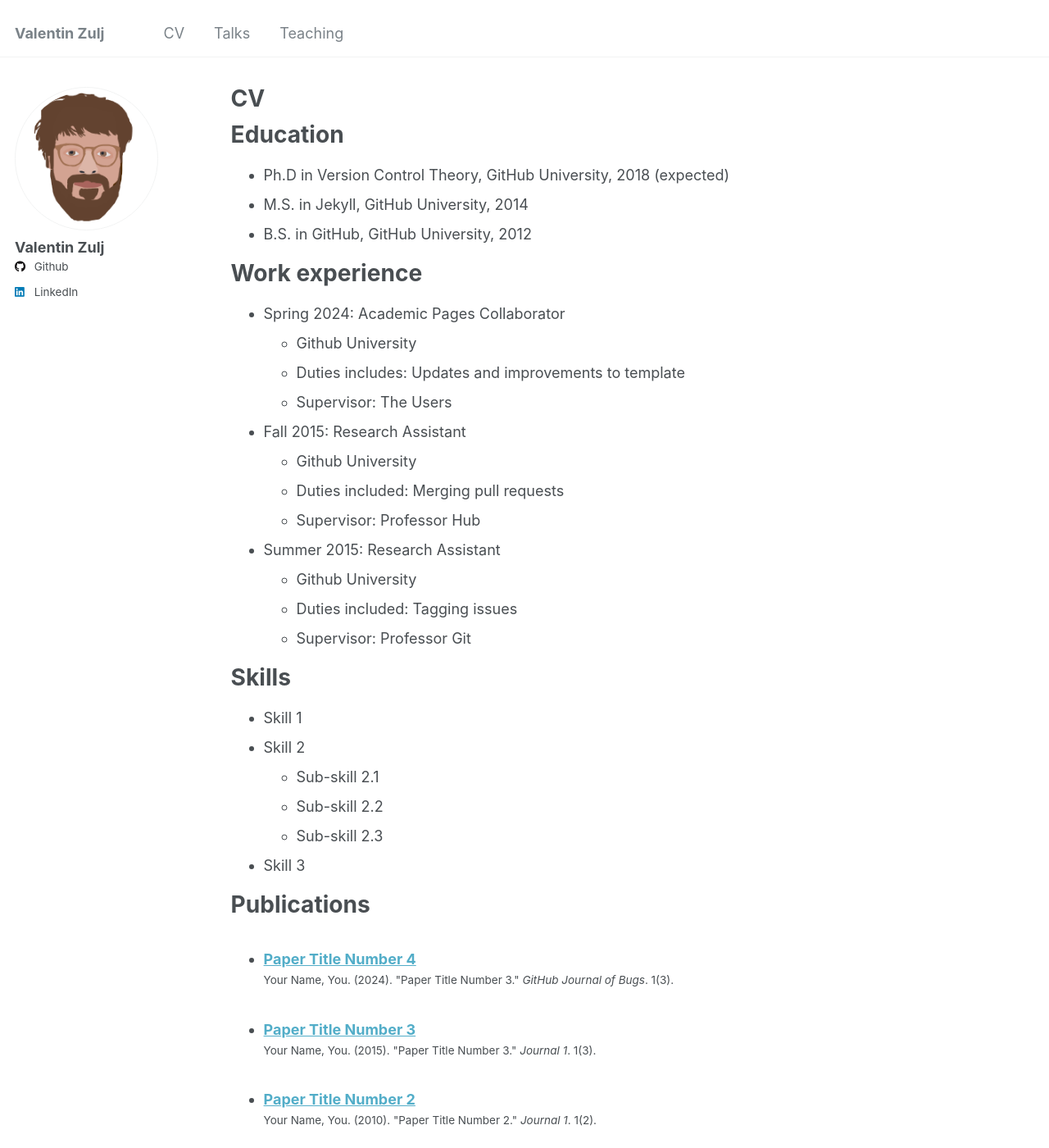
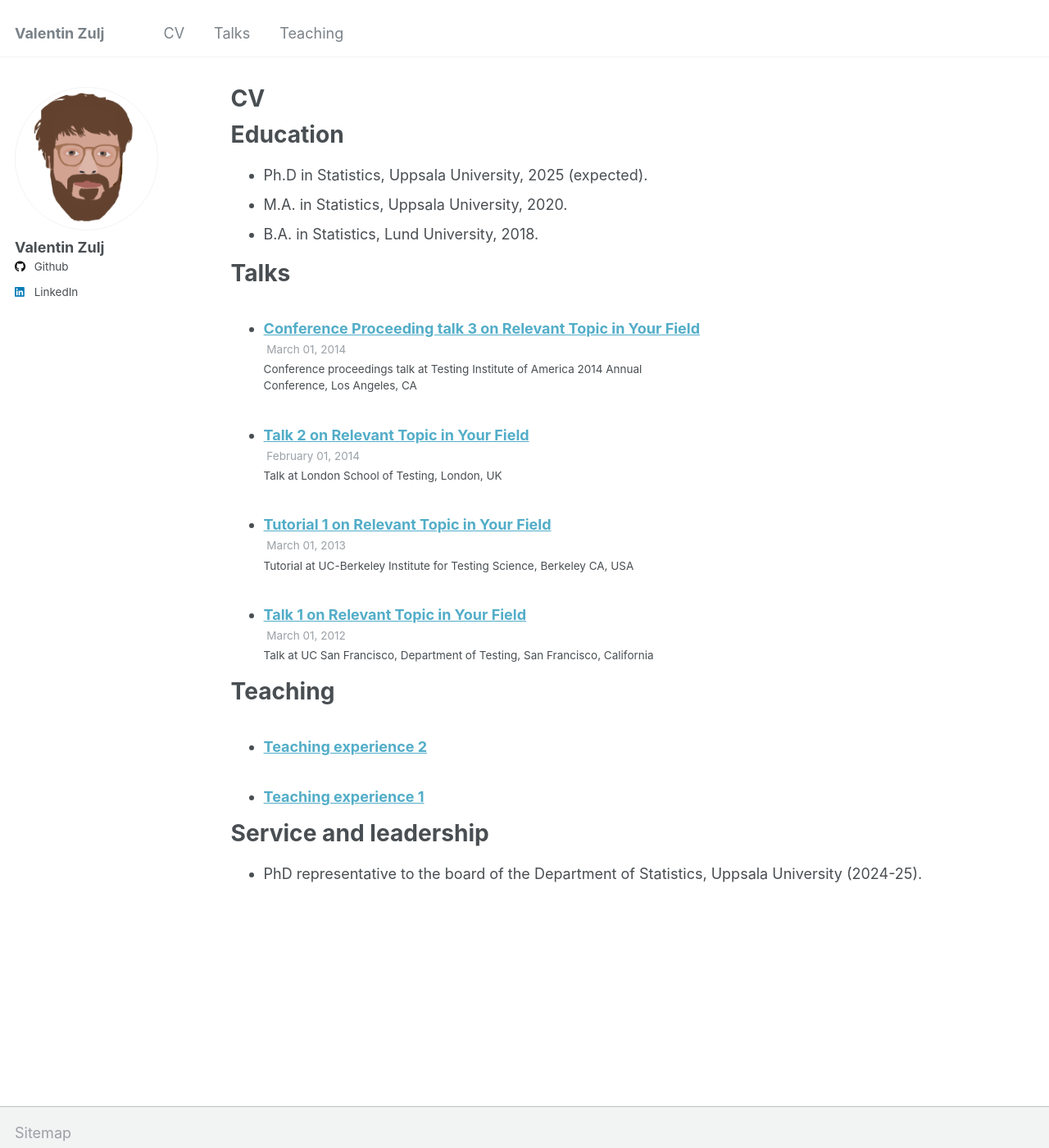
Before and after one commit to valentinzulj/valentinzulj.github.io, a Jekyll site: the page built from _pages/cv.md, in a window 1280 px wide and 1400 px high. Shown: the whole window at 82% size. Built offline with Jekyll 4.4.1, drawn with Linux system fonts in a browser that asks for light colours; some of the changed text lies outside the part shown.

Commit message:
update cv

```diff
--- a/_pages/cv.md
+++ b/_pages/cv.md
@@ -11,41 +11,10 @@
 
 Education
 ======
-* Ph.D in Version Control Theory, GitHub University, 2018 (expected)
-* M.S. in Jekyll, GitHub University, 2014
-* B.S. in GitHub, GitHub University, 2012
+* Ph.D in Statistics, Uppsala University, 2025 (expected).
+* M.A. in Statistics, Uppsala University, 2020.
+* B.A. in Statistics, Lund University, 2018.
 
-Work experience
-======
-* Spring 2024: Academic Pages Collaborator
-  * Github University
-  * Duties includes: Updates and improvements to template
-  * Supervisor: The Users
-
-* Fall 2015: Research Assistant
-  * Github University
-  * Duties included: Merging pull requests
-  * Supervisor: Professor Hub
-
-* Summer 2015: Research Assistant
-  * Github University
-  * Duties included: Tagging issues
-  * Supervisor: Professor Git
-
-Skills
-======
-* Skill 1
-* Skill 2
-  * Sub-skill 2.1
-  * Sub-skill 2.2
-  * Sub-skill 2.3
-* Skill 3
-
-Publications
-======
-  <ul>{% for post in site.publications reversed %}
-    {% include archive-single-cv.html %}
-  {% endfor %}</ul>
 
 Talks
 ======
@@ -61,4 +30,4 @@
 
 Service and leadership
 ======
-* Currently signed in to 43 different slack teams
+* PhD representative to the board of the Department of Statistics, Uppsala University (2024-25).
```
